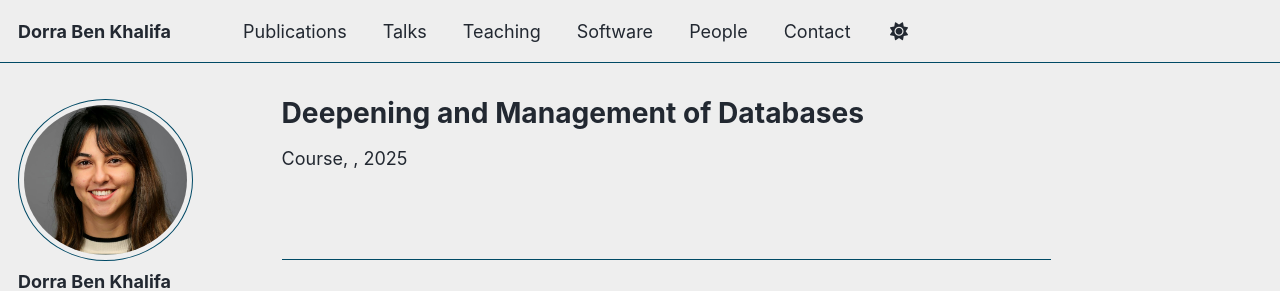
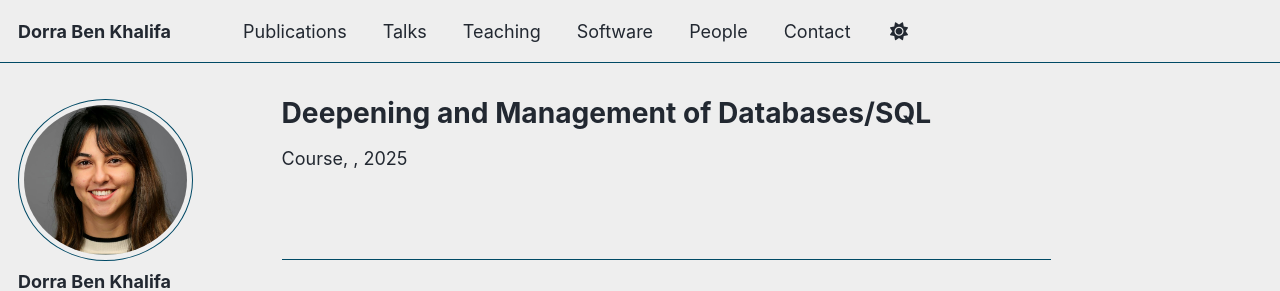
Before and after one commit to dbenkhalifa/dbenkhalifa.github.io, a Jekyll site: the page built from _teaching/deepening_databases_dut.md, in a window 1280 px wide. Shown: the top 291 px of the page. Built offline with Jekyll 4.4.1, drawn with Linux system fonts in a browser that asks for light colours; some web fonts are replaced; a script that is not in the unit is left out.

Commit message:
Update deepening_databases_dut.md

```diff
--- a/_teaching/deepening_databases_dut.md
+++ b/_teaching/deepening_databases_dut.md
@@ -1,8 +1,8 @@
 ---
-title: "Deepening and Management of Databases"
+title: "Deepening and Management of Databases/SQL"
 collection: teaching
 type: "Course"
 level: "DUT GLT2"
-institution: "UPVD / ISAE-SUPAERO"
-year_range: "2018-2023"
+institution: "UPVD"
+year_range: "2018-2021"
 ---
```
